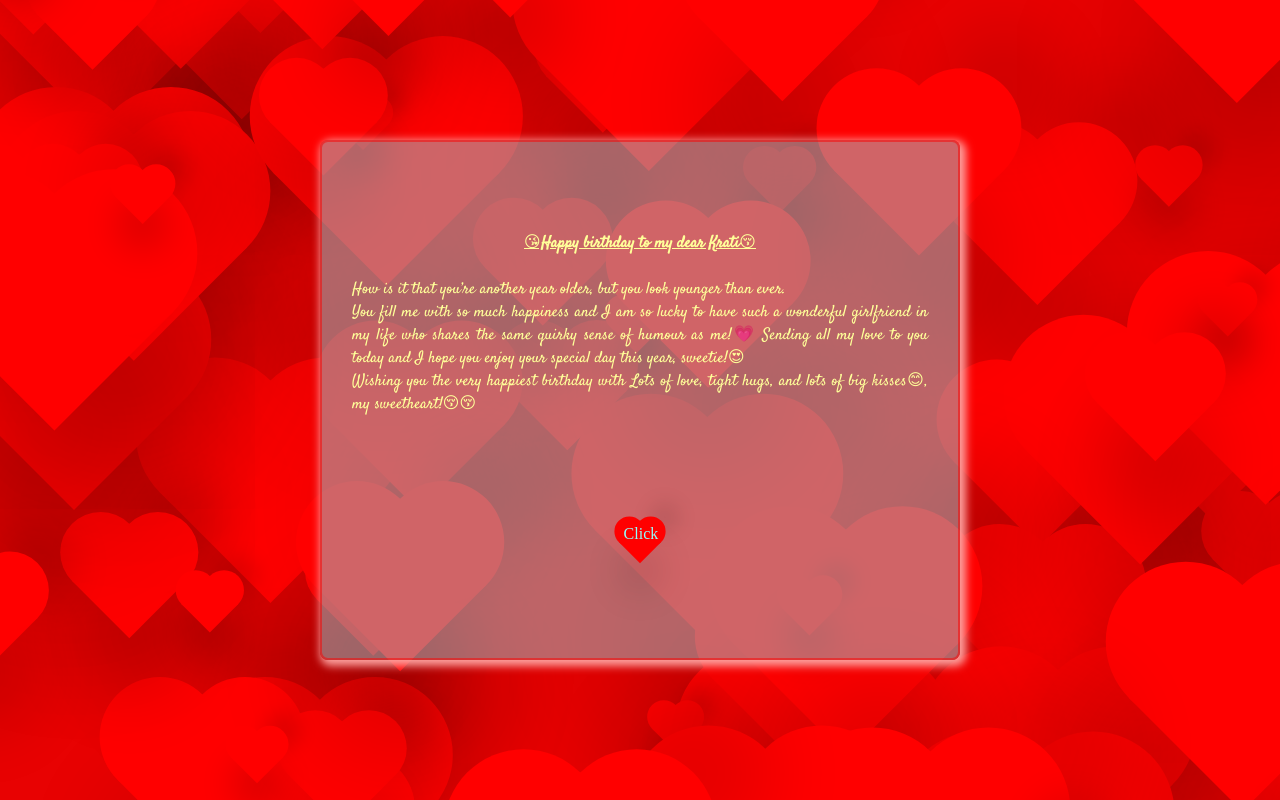
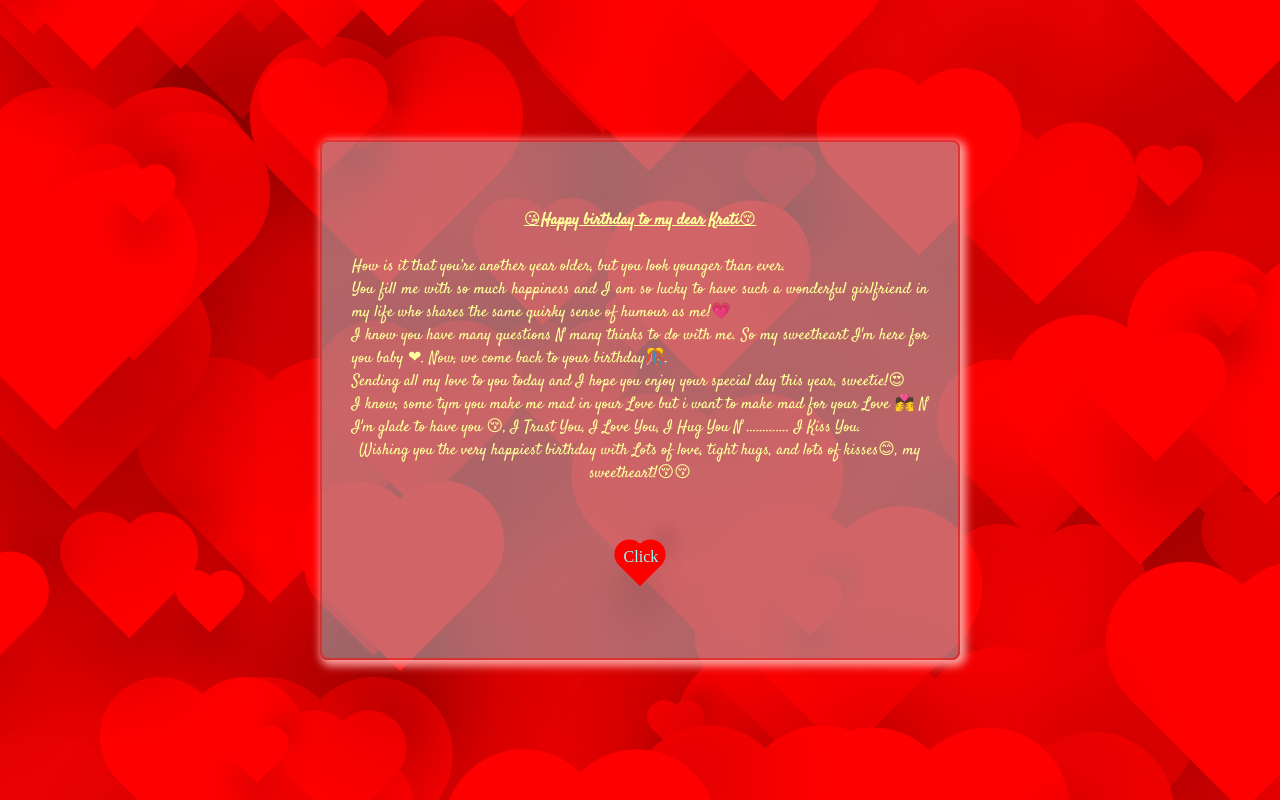
Before and after one commit to MOHAMMADFAISAL1998/GIFT, a plain HTML site: page VDay/message.html in a window 1280 px wide. Drawn offline with nearby package versions, Linux system fonts and the light colour scheme.

Commit message:
Update msg content

```diff
--- a/VDay/message.html
+++ b/VDay/message.html
@@ -37,11 +37,16 @@
 
                 <center><b><u>&#128536;Happy birthday to my dear Krati&#128538;</u></b></center><br>
                 How is it that you’re another year older, but you look younger than ever.<br>
+You fill me with so much happiness and I am so lucky to have such a wonderful girlfriend in my life who shares the same quirky sense of humour as me!&#128151; <br>
 
-                You fill me with so much happiness and I am so lucky to have such a wonderful girlfriend in my life who shares the same quirky sense of humour as me!&#128151;
+I know you have many questions N many thinks to do with me. So my sweetheart I'm here for you baby &#10084;. Now, we come back to your birthday&#127882;. <br>
 
-                Sending all my love to you today and I hope you enjoy your special day this year, sweetie!&#128525;<br>
-                Wishing you the very happiest birthday with Lots of love, tight hugs, and lots of big kisses&#128522;, my sweetheart!&#128538;&#128538;
+Sending all my love to you today and I hope you enjoy your special day this year, sweetie!&#128525;<br>
+I know, some tym you make me mad in your Love but i want to make mad for your Love &#128143; N I'm glade to have you &#128538;, I Trust You, I Love You, I Hug You N …………. I Kiss You.<br>
+
+<center> Wishing you the very happiest birthday with Lots of love, tight hugs, and lots of kisses&#128522;, my sweetheart!&#128538;&#128538;<center>
+
+
             </div><br><br><br><br>
             <div class="heartButton" onclick="location.href='mediaButton.html'">
                 <span>Click</span>
```
